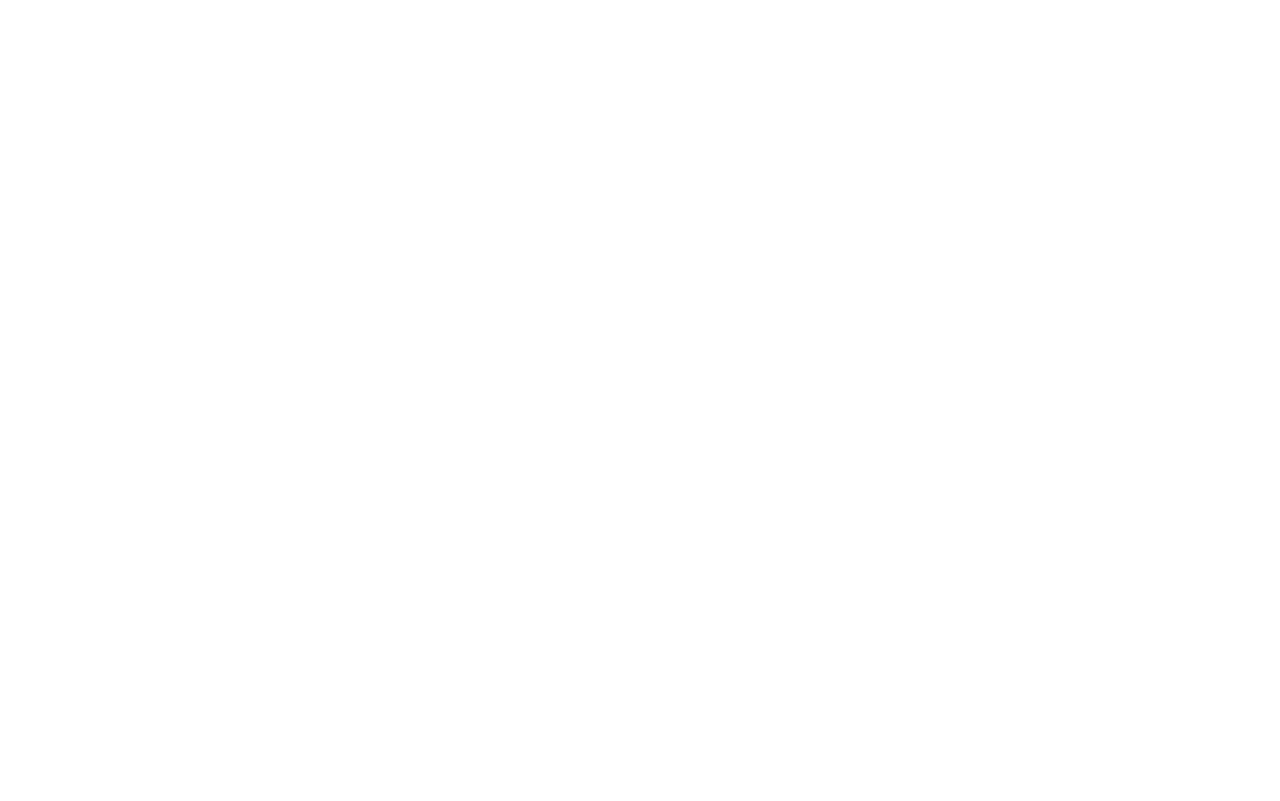
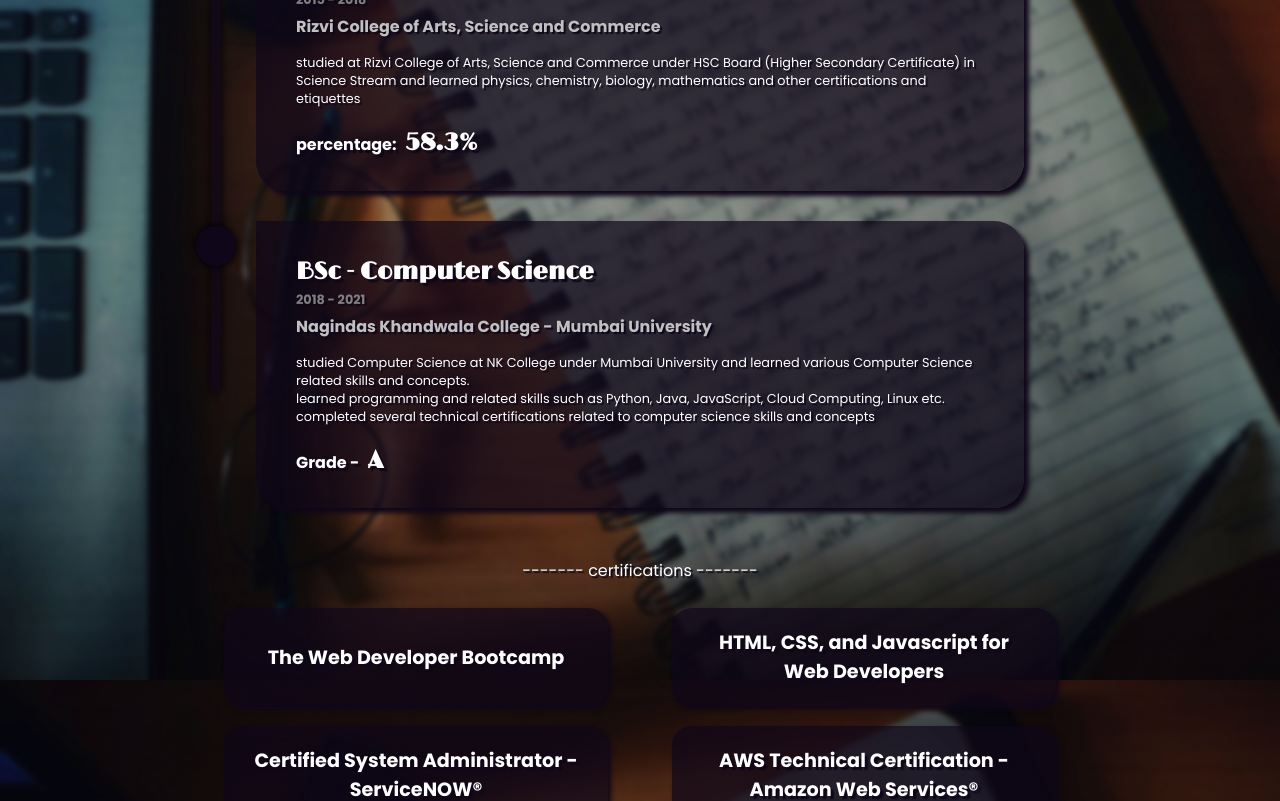
Before and after one commit to mohsinmsayed/Portfolio, a React (Create React App) app: page /about in a window 1280 px wide. Shown: the part 1240-2041 px from the top of the page. Before the commit the page ends 1216 px from the top, so only its background shows below. Built offline with nearby package versions, Linux system fonts and the light colour scheme.

Commit message:
Education Section

```diff
--- a/src/Screens/AboutScreen.js
+++ b/src/Screens/AboutScreen.js
@@ -3,6 +3,7 @@
 
 // importing sections
 import IntroductionSection from "../Sections/AboutScreen/IntroductionSection";
+import EducationSection from "../Sections/AboutScreen/EducationSection";
 import ContactScreen from "./ContactScreen";
 
 class AboutScreen extends React.Component {
@@ -10,6 +11,7 @@
         return (
             <div id="AboutScreen">
                 <IntroductionSection />
+                <EducationSection />
                 <ContactScreen />
             </div>
         );
--- /dev/null
+++ b/src/Sections/AboutScreen/EducationSection.js
@@ -0,0 +1,79 @@
+import React from "react";
+import "../../StyleSheets/EducationSection.css";
+
+class EducationSection extends React.Component {
+    render() {
+        return (
+            <div id="EducationSection">
+                <h1>------- education -------</h1>
+                <div id="TimelineContainer">
+                    <div className="TimelineElement">
+                        <div className="LineElement"></div>
+                        <div className="CircleElement"></div>
+                        <h1>SSC - Secondary School Certificate</h1>
+                        <h4>2005 - 2015</h4>
+                        <h3>Anam High School</h3>
+                        <p>
+                            studied at Anam High School under SSC Board
+                            (Secondary School Certificate) and learned science
+                            and mathematics along with various languages and
+                            other etiquettes
+                        </p>
+                        <h2>
+                            percentage: <span>86.6%</span>
+                        </h2>
+                    </div>
+                    <div className="TimelineElement">
+                        <div className="LineElement"></div>
+                        <div className="CircleElement"></div>
+                        <h1>HSC - Higher Secondary Certificate</h1>
+                        <h4>2015 - 2018</h4>
+                        <h3>Rizvi College of Arts, Science and Commerce</h3>
+                        <p>
+                            studied at Rizvi College of Arts, Science and
+                            Commerce under HSC Board (Higher Secondary
+                            Certificate) in Science Stream and learned physics,
+                            chemistry, biology, mathematics and other
+                            certifications and etiquettes
+                        </p>
+                        <h2>
+                            percentage: <span>58.3%</span>
+                        </h2>
+                    </div>
+                    <div className="TimelineElement">
+                        <div className="LineElement"></div>
+                        <div className="CircleElement"></div>
+                        <h1>BSc - Computer Science</h1>
+                        <h4>2018 - 2021</h4>
+                        <h3>Nagindas Khandwala College - Mumbai University</h3>
+                        <p>
+                            studied Computer Science at NK College under Mumbai
+                            University and learned various Computer Science
+                            related skills and concepts.
+                            <br /> learned programming and related skills such
+                            as Python, Java, JavaScript, Cloud Computing, Linux
+                            etc.
+                            <br />
+                            completed several technical certifications related
+                            to computer science skills and concepts
+                        </p>
+                        <h2>
+                            Grade - <span>A</span>
+                        </h2>
+                    </div>
+                </div>
+                <h1>------- certifications -------</h1>
+                <div id="CertificationsContainer">
+                    <h1>The Web Developer Bootcamp</h1>
+                    <h1>HTML, CSS, and Javascript for Web Developers</h1>
+                    <h1>Certified System Administrator - ServiceNOW&reg;</h1>
+                    <h1>
+                        AWS Technical Certification - Amazon Web Services&reg;
+                    </h1>
+                </div>
+            </div>
+        );
+    }
+}
+
+export default EducationSection;
--- /dev/null
+++ b/src/StyleSheets/EducationSection.css
@@ -0,0 +1,148 @@
+#EducationSection {
+    background: linear-gradient(rgba(0, 0, 0, 0.2), rgba(0, 0, 0, 0.5));
+    display: flex;
+    flex-direction: column;
+    align-items: center;
+    padding: 30px 0;
+}
+
+#EducationSection > h1 {
+    margin: 0 0 15px;
+    text-align: center;
+    color: #fff;
+    font-family: "Poppins", sans-serif;
+    font-size: 1rem;
+    font-weight: 400;
+    text-shadow: 2px 2px 1px rgb(15, 7, 25);
+}
+
+#EducationSection #TimelineContainer {
+    padding: 10px 5% 20px;
+    max-width: 70%;
+}
+
+#EducationSection #TimelineContainer .TimelineElement {
+    background-color: rgba(15, 7, 25, 0.7);
+    padding: 20px 40px;
+    border-radius: 0 30px 30px;
+    margin-bottom: 30px;
+    position: relative;
+    box-shadow: 5px 5px 5px rgb(15, 7, 25);
+}
+
+#EducationSection #TimelineContainer .TimelineElement .CircleElement {
+    background-color: rgb(15, 7, 25);
+    height: 40px;
+    width: 40px;
+    border-radius: 20px;
+    position: absolute;
+    left: -60px;
+    top: 5px;
+    box-shadow: 0px 0px 10px 1px #000;
+}
+
+#EducationSection #TimelineContainer .TimelineElement .LineElement {
+    background-color: rgba(15, 7, 25, 0.7);
+    width: 10px;
+    height: 110%;
+    border-radius: 5px;
+    position: absolute;
+    top: 30px;
+    left: -45px;
+    box-shadow: 0px 0px 10px #000;
+}
+
+#EducationSection
+    #TimelineContainer
+    .TimelineElement:last-of-type
+    .LineElement {
+    height: 50%;
+}
+
+#EducationSection #TimelineContainer .TimelineElement h1 {
+    color: #fff;
+    font-family: "Limelight", cursive;
+    font-size: 1.5rem;
+    font-weight: 700;
+    text-shadow: 3px 3px 1px rgb(15, 7, 25);
+    margin-bottom: 5px;
+}
+
+#EducationSection #TimelineContainer .TimelineElement h2 {
+    color: #fff;
+    font-family: "Poppins", sans-serif;
+    font-size: 1rem;
+    font-weight: 700;
+    text-shadow: 3px 3px 1px rgb(15, 7, 25);
+}
+
+#EducationSection #TimelineContainer .TimelineElement h2 span {
+    font-family: "Limelight", cursive;
+    font-size: 1.5rem;
+    margin-left: 5px;
+}
+
+#EducationSection #TimelineContainer .TimelineElement h4 {
+    color: #808080;
+    font-family: "Poppins", sans-serif;
+    font-size: 0.8rem;
+    font-weight: 700;
+    text-shadow: 2px 2px 1px rgb(15, 7, 25);
+    margin: 0;
+}
+
+#EducationSection #TimelineContainer .TimelineElement h3 {
+    color: #c0c0c0;
+    font-family: "Poppins", sans-serif;
+    font-size: 1rem;
+    font-weight: 700;
+    text-shadow: 2px 2px 1px rgb(15, 7, 25);
+    margin: 5px 0 15px;
+}
+
+#EducationSection #TimelineContainer .TimelineElement p {
+    color: #fff;
+    font-family: "Poppins", sans-serif;
+    font-size: 0.8rem;
+    font-weight: 400;
+    text-shadow: 2px 2px 1px rgb(15, 7, 25);
+    margin-bottom: 20px;
+}
+
+#EducationSection #CertificationsContainer {
+    display: flex;
+    max-width: 75%;
+    justify-content: space-evenly;
+    flex-wrap: wrap;
+}
+
+#EducationSection #CertificationsContainer h1 {
+    color: #fff;
+    font-family: "Poppins", sans-serif;
+    font-size: 1.2rem;
+    font-weight: 700;
+    text-shadow: 3px 3px 1px rgb(15, 7, 25);
+    background-color: rgba(15, 7, 25, 0.7);
+    padding: 20px 30px;
+    margin: 10px 0;
+    max-width: 40%;
+    text-align: center;
+    display: flex;
+    flex: auto;
+    align-items: center;
+    justify-content: center;
+    border-radius: 20px;
+    box-shadow: 3px 3px 5px rgb(15, 7, 25);
+}
+
+/* styles for mobile devices */
+@media screen and (max-width: 700px) {
+    #EducationSection #TimelineContainer {
+        max-width: 80%;
+        margin-left: 7%;
+    }
+
+    #EducationSection #CertificationsContainer h1 {
+        max-width: 90%;
+    }
+}
--- a/src/StyleSheets/IntroductionSection.css
+++ b/src/StyleSheets/IntroductionSection.css
@@ -41,7 +41,7 @@
 }
 
 /* styles for mobile devices */
-@media screen and (max-width: 700px) {
+@media screen and (max-width: 1023px) {
     #IntroductionSection {
         flex-direction: column;
         align-items: flex-start;
```
